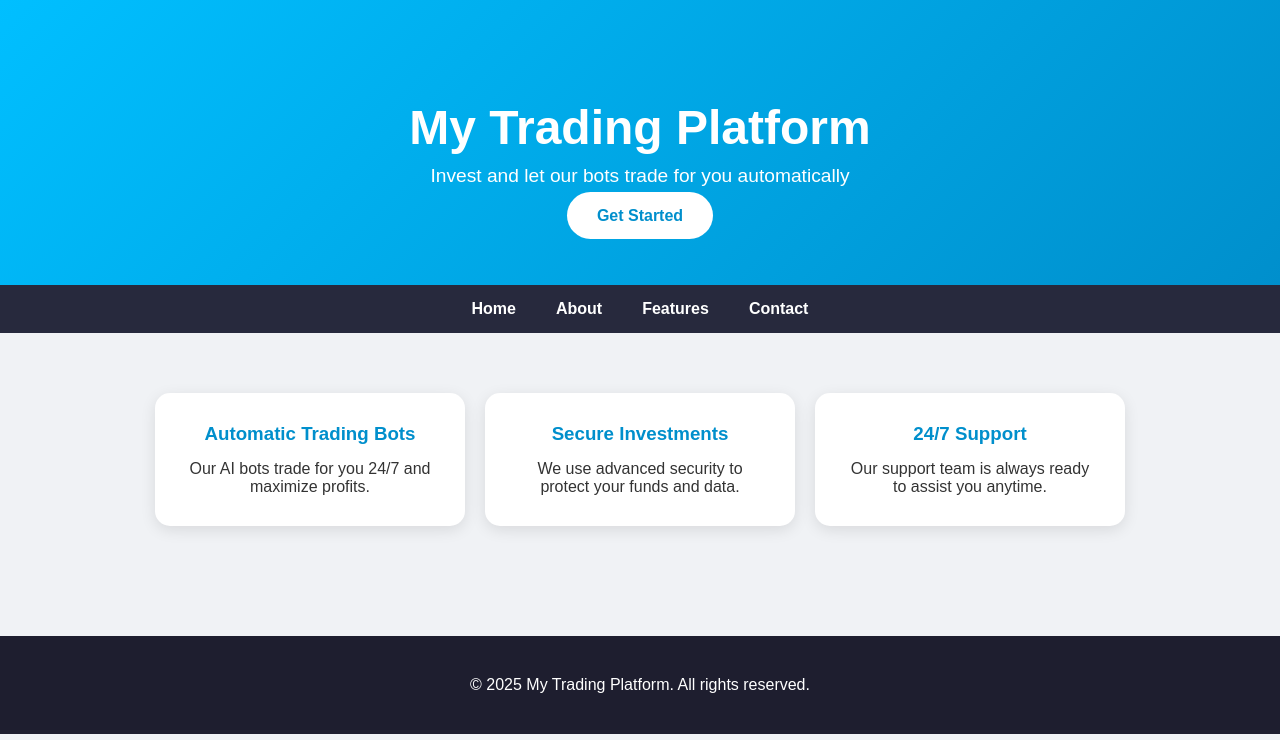
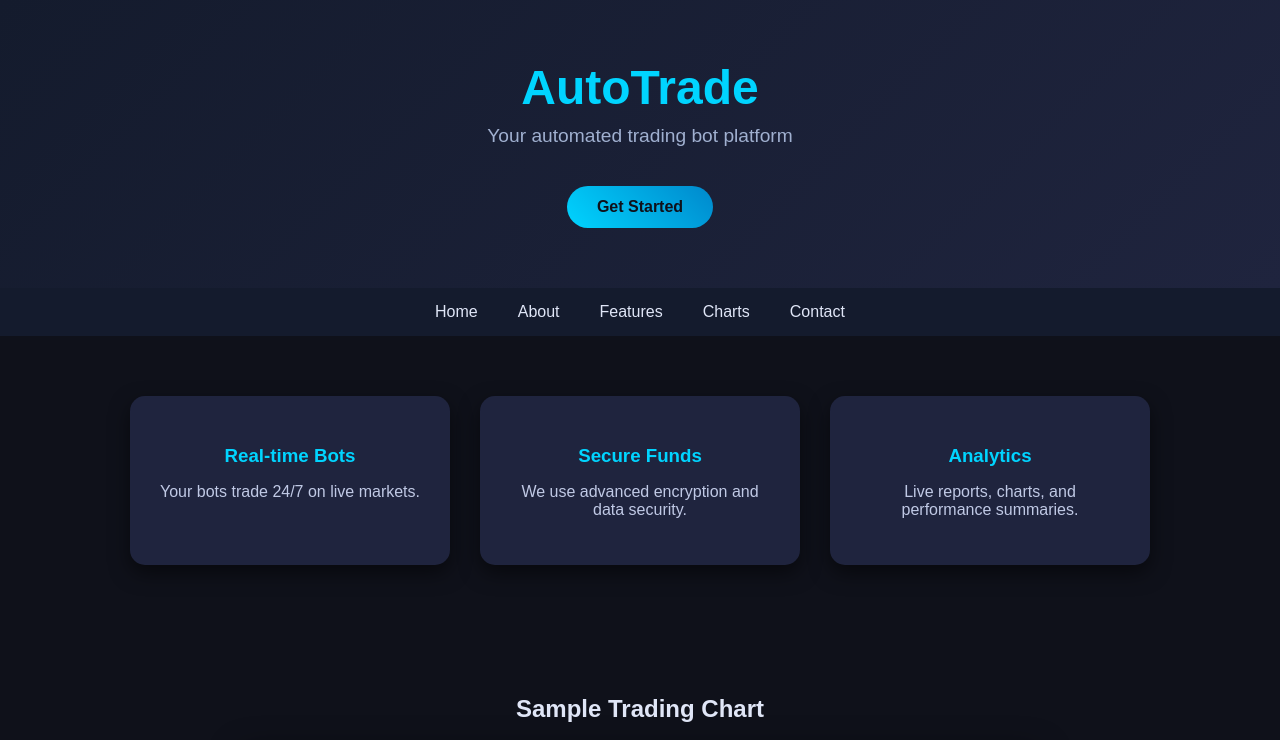
Before and after one commit to mianmuhammad0716-max/index.html, a plain HTML site: page index.html in a window 1280 px wide. Shown: the top 740 px of the page. Drawn offline with Linux system fonts and the light colour scheme.

Commit message:
using dark trading template

```diff
--- a/index.html
+++ b/index.html
@@ -1,119 +1,118 @@
 <!DOCTYPE html>
 <html lang="en">
 <head>
-  <meta charset="UTF-8">
-  <meta name="viewport" content="width=device-width, initial-scale=1.0">
-  <title>My Trading Platform</title>
+  <meta charset="UTF-8" />
+  <meta name="viewport" content="width=device-width, initial-scale=1.0" />
+  <title>Trading Platform</title>
   <style>
-    /* Reset and basic styles */
-    body, h1, h2, h3, p {
+    body {
       margin: 0;
       padding: 0;
-      font-family: 'Arial', sans-serif;
+      background-color: #0f111a;
+      color: #e0e6f7;
+      font-family: 'Poppins', sans-serif;
     }
-    body {
-      background-color: #f0f2f5;
-      color: #333;
-    }
-
-    /* Header */
     header {
-      background: linear-gradient(135deg, #00bfff, #008fcc);
-      color: white;
-      padding: 100px 20px 60px 20px;
+      background: linear-gradient(135deg, #141b2d, #1f243e);
+      padding: 60px 20px;
       text-align: center;
     }
     header h1 {
+      margin: 0;
       font-size: 3em;
-      margin-bottom: 10px;
+      font-weight: 700;
+      color: #00d4ff;
     }
     header p {
       font-size: 1.2em;
-      margin-bottom: 20px;
+      color: #a0b0d0;
+      margin-top: 10px;
     }
     .btn {
-      background-color: white;
-      color: #008fcc;
-      padding: 15px 30px;
-      font-weight: bold;
+      margin-top: 20px;
+      display: inline-block;
+      padding: 12px 30px;
+      background: linear-gradient(45deg, #00d4ff, #0088cc);
+      color: #0f111a;
       border-radius: 50px;
       text-decoration: none;
-      transition: all 0.3s ease;
+      font-weight: bold;
+      transition: 0.3s;
     }
     .btn:hover {
-      background-color: #008fcc;
-      color: white;
+      background: linear-gradient(45deg, #0088cc, #00d4ff);
     }
 
-    /* Navigation */
     nav {
       display: flex;
       justify-content: center;
-      background-color: #27293d;
+      background-color: #141b2d;
+      padding: 15px 0;
     }
     nav a {
-      color: white;
+      color: #e0e6f7;
+      margin: 0 20px;
       text-decoration: none;
-      margin: 0 20px;
-      padding: 15px 0;
-      font-weight: bold;
+      font-size: 1em;
+      font-weight: 500;
       transition: color 0.3s;
     }
     nav a:hover {
-      color: #00bfff;
+      color: #00d4ff;
     }
 
-    /* Features section */
     .features {
       display: flex;
       flex-wrap: wrap;
       justify-content: center;
       padding: 60px 20px;
-      gap: 20px;
+      gap: 30px;
     }
     .feature-card {
-      background-color: white;
+      background-color: #1f243e;
+      padding: 30px;
+      width: 260px;
       border-radius: 15px;
-      padding: 30px;
-      width: 250px;
-      box-shadow: 0 4px 15px rgba(0,0,0,0.1);
+      box-shadow: 0 8px 20px rgba(0, 0, 0, 0.5);
+      transition: transform 0.3s, box-shadow 0.3s;
       text-align: center;
-      transition: transform 0.3s;
     }
     .feature-card:hover {
-      transform: translateY(-10px);
+      transform: translateY(-8px);
+      box-shadow: 0 12px 30px rgba(0, 0, 0, 0.7);
     }
     .feature-card h3 {
       margin-bottom: 15px;
-      color: #008fcc;
+      color: #00d4ff;
+    }
+    .feature-card p {
+      color: #c0c9e5;
     }
 
-    /* Footer */
+    .chart-section {
+      text-align: center;
+      padding: 50px 20px;
+    }
+    .chart-section img {
+      max-width: 90%;
+      border-radius: 15px;
+      box-shadow: 0 8px 30px rgba(0,0,0,0.5);
+    }
+
     footer {
-      background-color: #1e1e2f;
-      color: white;
+      background-color: #141b2d;
       text-align: center;
       padding: 40px 20px;
-      margin-top: 50px;
-    }
-
-    /* Responsive */
-    @media(max-width: 768px){
-      .features {
-        flex-direction: column;
-        align-items: center;
-      }
-      header h1 {
-        font-size: 2em;
-      }
+      color: #a0b0d0;
+      font-size: 0.9em;
     }
   </style>
 </head>
 <body>
 
   <header>
-    <h1>My Trading Platform</h1>
-    <p>Invest and let our bots trade for you automatically</p>
+    <h1>AutoTrade</h1>
+    <p>Your automated trading bot platform</p>
     <a href="#" class="btn">Get Started</a>
   </header>
 
@@ -121,26 +120,32 @@
     <a href="#">Home</a>
     <a href="#">About</a>
     <a href="#">Features</a>
+    <a href="#">Charts</a>
     <a href="#">Contact</a>
   </nav>
 
   <section class="features">
     <div class="feature-card">
-      <h3>Automatic Trading Bots</h3>
-      <p>Our AI bots trade for you 24/7 and maximize profits.</p>
+      <h3>Real‑time Bots</h3>
+      <p>Your bots trade 24/7 on live markets.</p>
     </div>
     <div class="feature-card">
-      <h3>Secure Investments</h3>
-      <p>We use advanced security to protect your funds and data.</p>
+      <h3>Secure Funds</h3>
+      <p>We use advanced encryption and data security.</p>
     </div>
     <div class="feature-card">
-      <h3>24/7 Support</h3>
-      <p>Our support team is always ready to assist you anytime.</p>
+      <h3>Analytics</h3>
+      <p>Live reports, charts, and performance summaries.</p>
     </div>
   </section>
 
+  <section class="chart-section">
+    <h2>Sample Trading Chart</h2>
+    <img src="https://via.placeholder.com/800x400.png?text=Trading+Chart" alt="Trading Chart">
+  </section>
+
   <footer>
-    &copy; 2025 My Trading Platform. All rights reserved.
+    &copy; 2025 AutoTrade. All Rights Reserved.
   </footer>
 
 </body>
```
